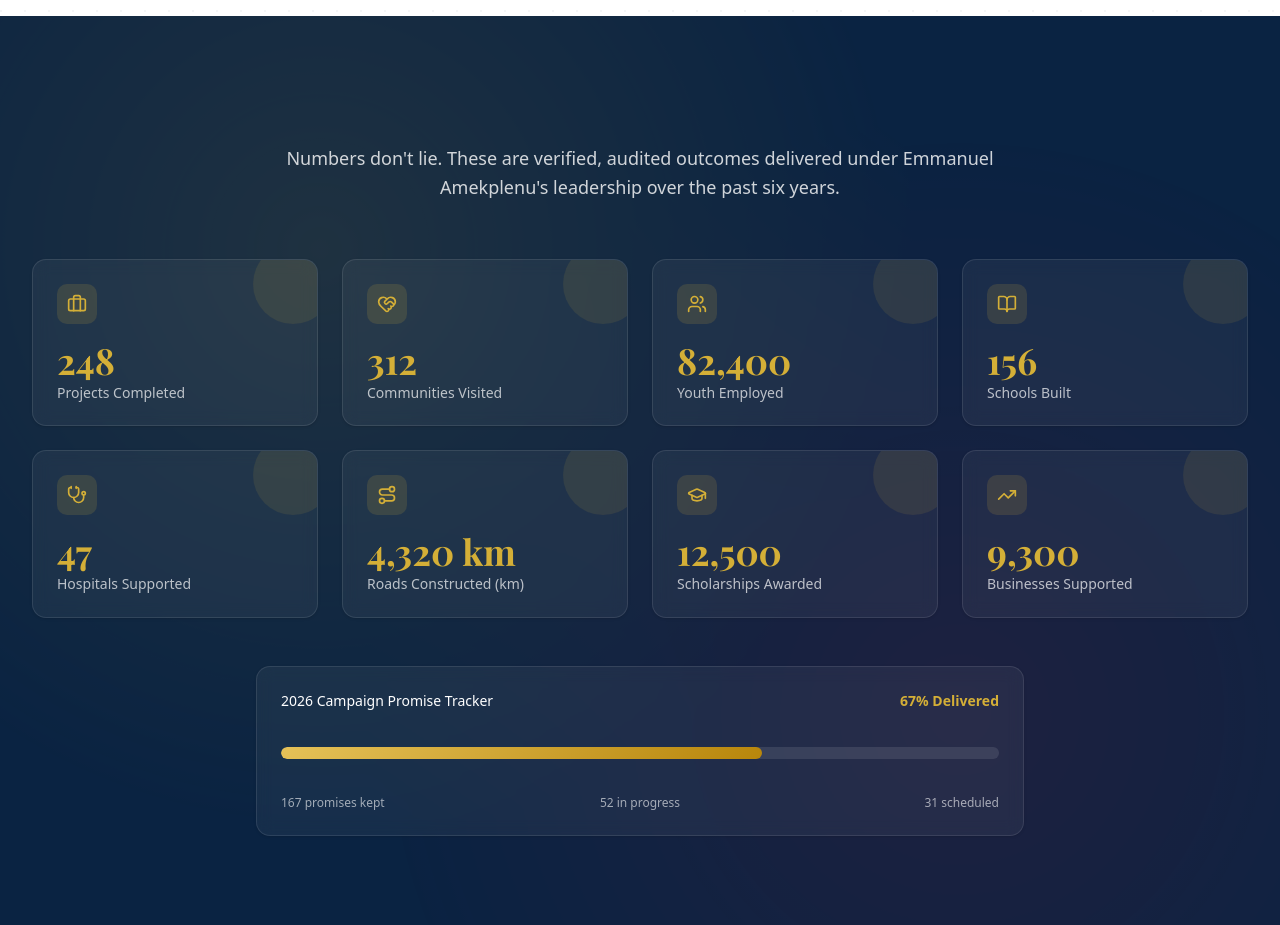
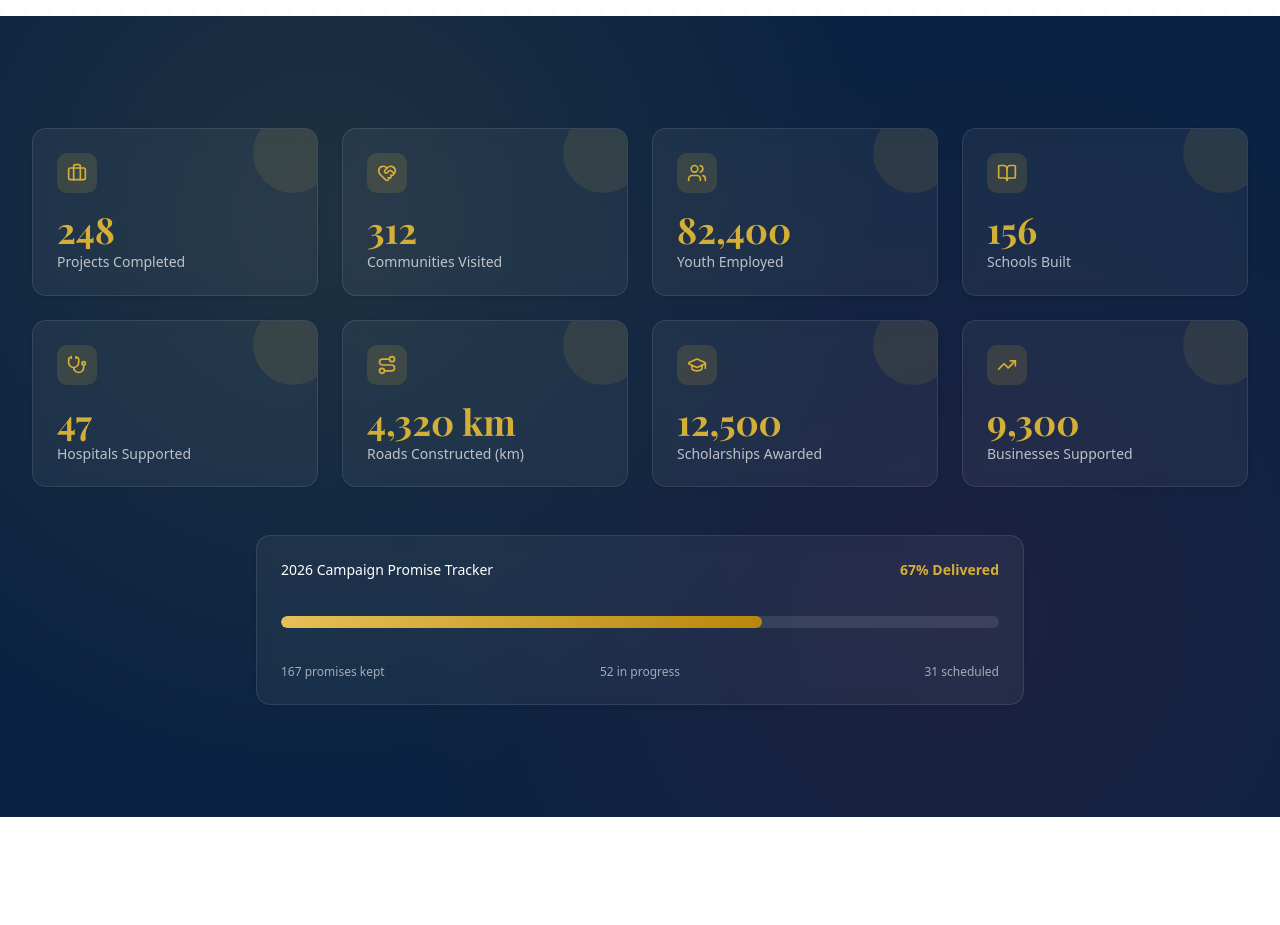
Before and after one commit to lilromeo2290/mayor, a Next.js app: page / in a window 1280 px wide. Shown: the part 8340-9265 px from the top of the page. Built offline with nearby package versions, Linux system fonts and the light colour scheme.

Commit message:
6baefc97-3a2b-48b0-a6b4-0e6b0e38e334

```diff
--- a/src/components/site/sections/achievements.tsx
+++ b/src/components/site/sections/achievements.tsx
@@ -7,7 +7,6 @@
   useSpring,
   motion,
 } from 'framer-motion'
-import { SectionHeading } from '@/components/site/section-heading'
 import { ACHIEVEMENTS } from '@/lib/data/campaign'
 import { Card } from '@/components/ui/card'
 
@@ -52,16 +51,7 @@
       />
 
       <div className="relative mx-auto max-w-7xl px-4 sm:px-6 lg:px-8">
-        <SectionHeading
-          description={
-            <span className="text-white/80">
-              Numbers don't lie. These are verified, audited outcomes delivered under Emmanuel Amekplenu's leadership over the past six years.
-            </span>
-          }
-          className="[&_p]:text-white/80"
-        />
-
-        <div className="mt-14 grid grid-cols-2 lg:grid-cols-4 gap-4 sm:gap-6">
+        <div className="grid grid-cols-2 lg:grid-cols-4 gap-4 sm:gap-6">
           {ACHIEVEMENTS.map((stat, i) => {
             const Icon = stat.icon
             return (
```
